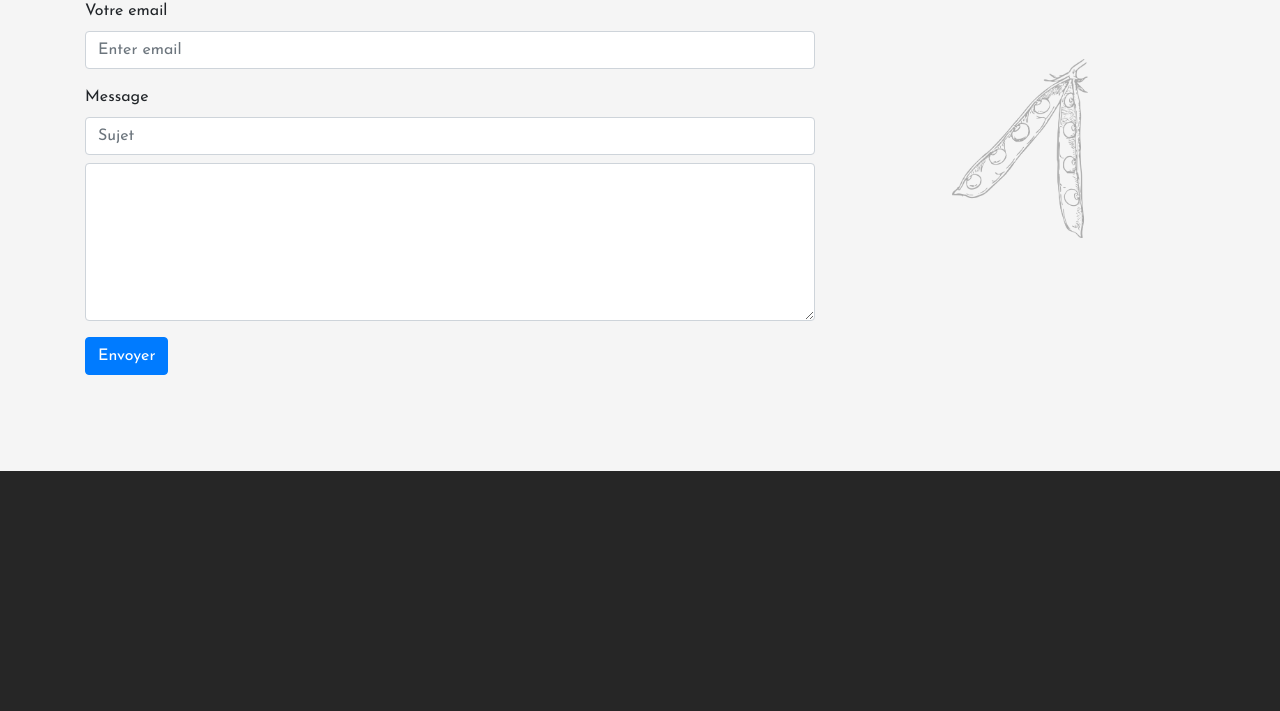
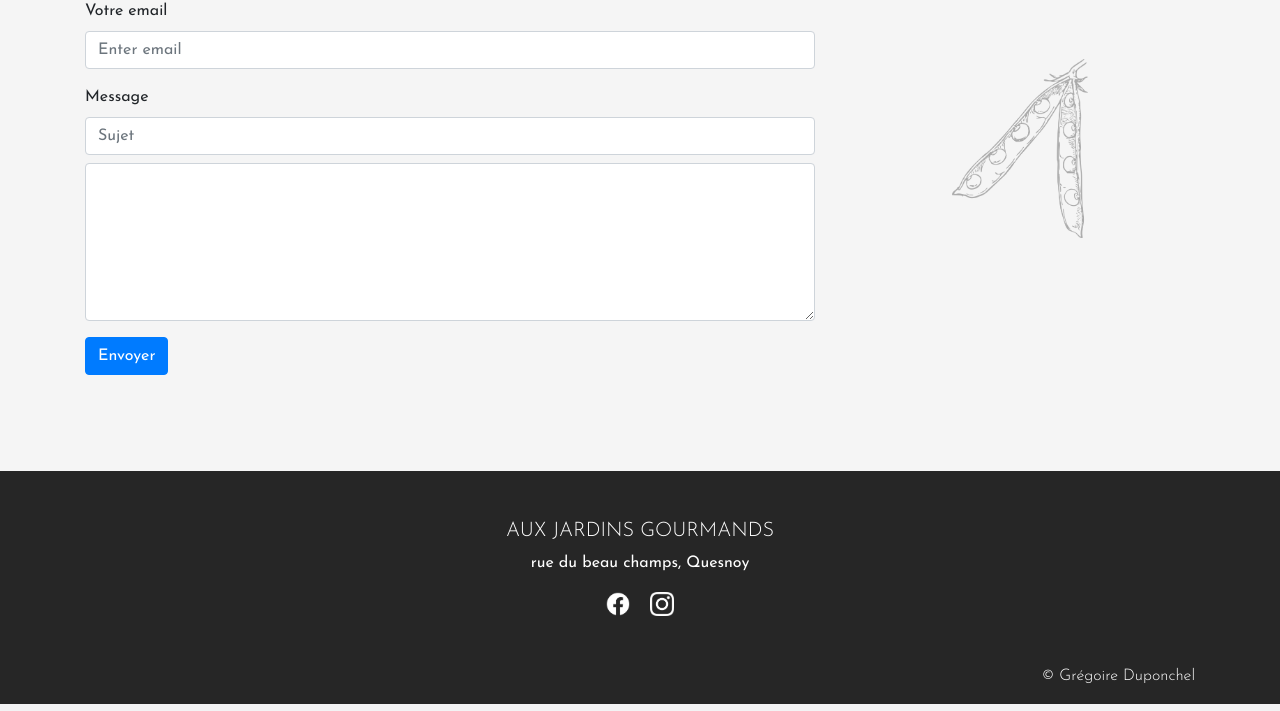
Before and after one commit to GregDupl/OnlineFarmerMarket, a Django app: page / in a window 1280 px wide. Shown: the part 2943-3654 px from the top of the page. Run offline with Django 3.2, Linux system fonts and the light colour scheme; some libraries are stand-ins or nearby versions.

Commit message:
footer content

```diff
--- a/store/static/store/css/style.css
+++ b/store/static/store/css/style.css
@@ -123,7 +123,7 @@ section{
 
 footer{
   background-color: rgba(38,38,38,1);
-  height:30vh;
+  color:white;
 }
 
 
@@ -216,3 +216,22 @@ h5{
   color : white;
   font-size: 0.9em;
 }
+
+.network{
+  color:white;
+  max-width : 1.5em;
+  height:auto;
+}
+#insta{
+  filter: invert(100%);
+}
+
+footer a {
+  color:white;
+  font-family: "josefinLight";
+}
+
+footer a:hover{
+  color: white;
+  text-decoration: none;
+}
--- a/store/templates/store/base.html
+++ b/store/templates/store/base.html
@@ -23,7 +23,6 @@
         <div class="navbar-nav">
           <a class="nav-item nav-link" href="{%url 'store:webmarket'%}">Marché en ligne</a>
           <a class="nav-item nav-link" href="{%url 'store:marketplaces'%}">Points de vente</a>
-          <a class="nav-item nav-link" href="#">Actu</a>
           {%if request.user.is_authenticated%}
           <a class="nav-item nav-link" href="{%url 'store:account'%}">Compte</a>
           {%else%}
@@ -48,8 +47,26 @@
 {%block content%}{%endblock%}
 
 
-<footer class="footer">
-
+<footer class="footer pt-5">
+  <div class="container">
+    <div class="row mb-5">
+      <div class="col-md-12 text-center">
+        <h5>AUX JARDINS GOURMANDS</h5>
+        <p>rue du beau champs, Quesnoy </p>
+        <a href="https://fr-fr.facebook.com/">
+          <img class="network" src="{%static 'store/img/f_logo.png'%}" alt="">
+        </a>
+        <a href="https://www.instagram.com/?hl=fr">
+          <img class="network ml-3" id="insta" src="{%static 'store/img/insta_logo.png'%}" alt="">
+        </a>
+    </div>
+  </div>
+    <div class="row">
+      <div class="col-12 text-right pb-3">
+        <a href="https://github.com/GregDupl" id="copyright">&copy; Grégoire Duponchel</a>
+      </div>
+    </div>
+  </div>
 </footer>
 
 
```
Also changed, not shown: store/static/store/img/f_logo.png (added), store/static/store/img/insta_logo.png (added).
